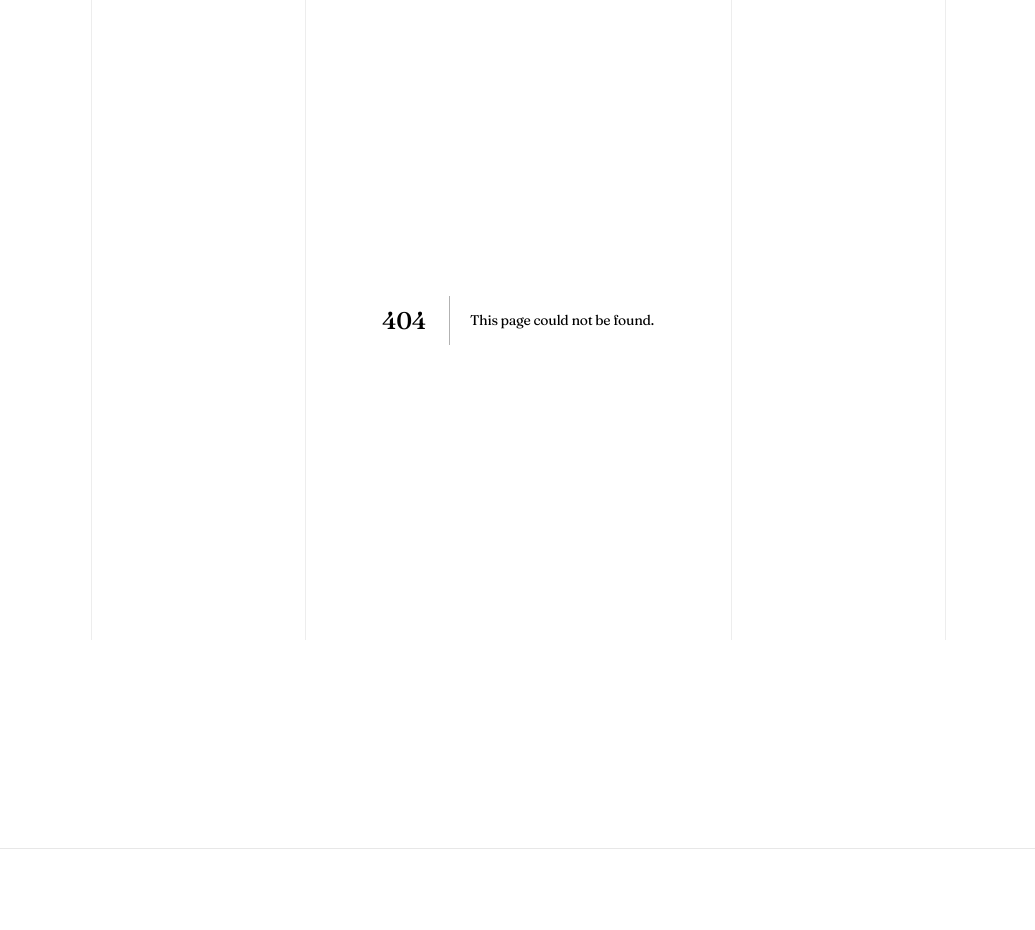
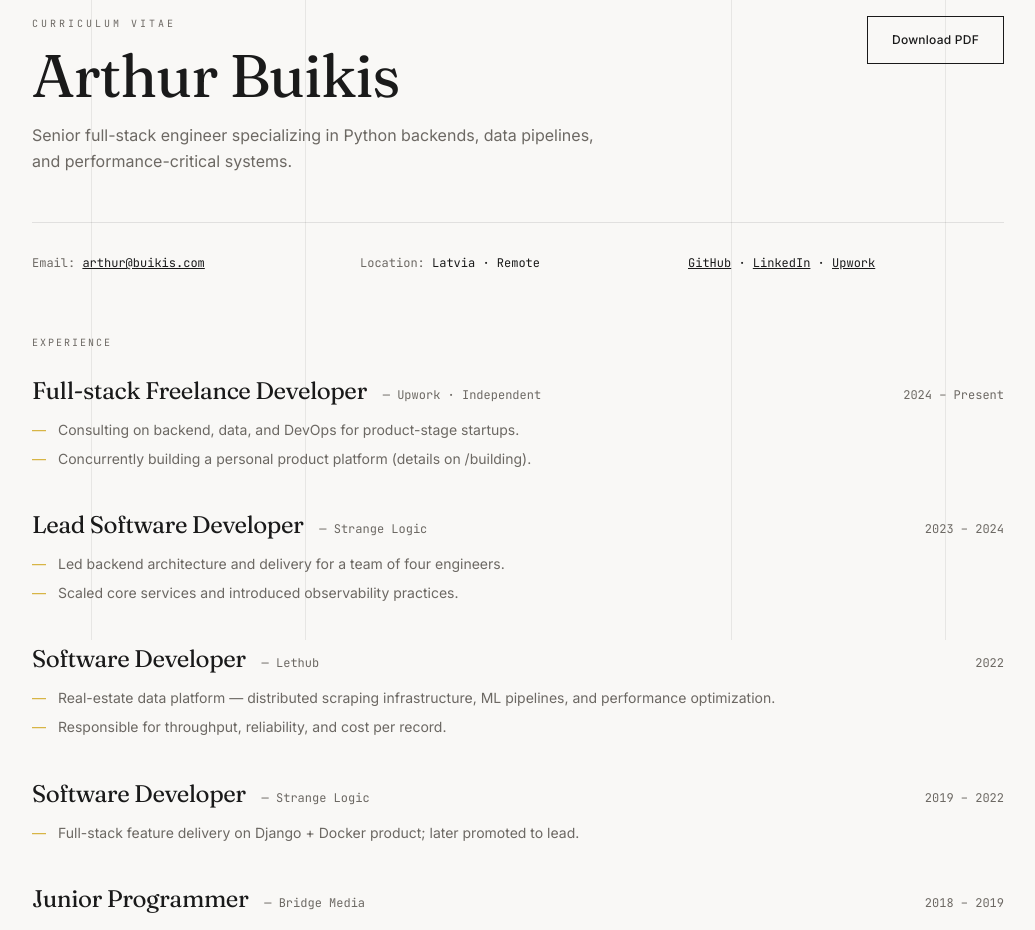
Before and after one commit to Artufe/Artufe.github.io, a Next.js app: page /cv in a window 1280 px wide. Before the commit this address had no page. Shown: the part 160-1090 px from the top of the page, without its empty margins (122-1157 px from the left). Built offline with nearby package versions, Linux system fonts and the light colour scheme.

Commit message:
Add CV page with structured data and PDF download

```diff
--- /dev/null
+++ b/app/cv/page.tsx
@@ -0,0 +1,65 @@
+import type { Metadata } from 'next';
+import { Button } from '@/components/ui/button';
+import { cvHeadline, cvExperience } from '@/content/cv';
+import { skills } from '@/content/about';
+import { site } from '@/content/site';
+
+export const metadata: Metadata = {
+  title: 'CV',
+  description: 'Senior full-stack engineer — Python, backend, data, DevOps.',
+};
+
+export default function CVPage() {
+  return (
+    <div className="mx-auto max-w-[1100px] px-6 py-16 lg:px-16 lg:py-24 print:py-8">
+      <div className="flex items-start justify-between gap-8 flex-wrap">
+        <div>
+          <p className="font-mono text-[10px] uppercase tracking-[0.3em] text-[var(--fg-muted)]">Curriculum Vitae</p>
+          <h1 className="mt-3 font-serif text-5xl lg:text-6xl leading-[1.02]">{site.name}</h1>
+          <p className="mt-4 text-[var(--fg-muted)] max-w-xl leading-[1.65]">{cvHeadline}</p>
+        </div>
+        <a href="/cv.pdf" download className="print:hidden">
+          <Button variant="secondary">Download PDF</Button>
+        </a>
+      </div>
+
+      <div className="mt-12 pt-8 border-t border-[var(--fg)]/10 grid gap-3 md:grid-cols-3 font-mono text-xs">
+        <div><span className="text-[var(--fg-muted)]">Email: </span><a href={`mailto:${site.email}`} className="underline hover:text-[var(--accent)]">{site.email}</a></div>
+        <div><span className="text-[var(--fg-muted)]">Location: </span>Latvia · Remote</div>
+        <div>{site.socials.map((s, i) => <span key={s.href}>{i > 0 && ' · '}<a href={s.href} target="_blank" rel="noreferrer" className="underline hover:text-[var(--accent)]">{s.label}</a></span>)}</div>
+      </div>
+
+      <section className="mt-16">
+        <p className="font-mono text-[10px] uppercase tracking-[0.2em] text-[var(--fg-muted)]">Experience</p>
+        <ul className="mt-6 space-y-10">
+          {cvExperience.map((job) => (
+            <li key={`${job.period}-${job.company}`}>
+              <div className="flex flex-wrap items-baseline gap-x-4">
+                <h2 className="font-serif text-2xl leading-tight">{job.role}</h2>
+                <span className="font-mono text-xs text-[var(--fg-muted)]">&mdash; {job.company}</span>
+                <span className="font-mono text-xs text-[var(--fg-muted)] ml-auto">{job.period}</span>
+              </div>
+              <ul className="mt-3 space-y-1.5 text-sm leading-[1.65] text-[var(--fg-muted)] max-w-3xl">
+                {job.bullets.map((b, i) => (
+                  <li key={i} className="flex gap-3"><span className="text-[var(--accent)]">&mdash;</span><span>{b}</span></li>
+                ))}
+              </ul>
+            </li>
+          ))}
+        </ul>
+      </section>
+
+      <section className="mt-16 pt-8 border-t border-[var(--fg)]/10">
+        <p className="font-mono text-[10px] uppercase tracking-[0.2em] text-[var(--fg-muted)]">Stack</p>
+        <div className="mt-6 grid gap-6 md:grid-cols-4">
+          {Object.entries(skills).map(([group, items]) => (
+            <div key={group}>
+              <p className="font-serif text-lg mb-2">{group}</p>
+              <p className="font-mono text-xs text-[var(--fg-muted)] leading-[1.7]">{items.join(' · ')}</p>
+            </div>
+          ))}
+        </div>
+      </section>
+    </div>
+  );
+}
--- /dev/null
+++ b/content/cv.ts
@@ -0,0 +1,63 @@
+export interface CVExperience {
+  role: string;
+  company: string;
+  period: string;
+  location?: string;
+  bullets: string[];
+}
+
+export const cvHeadline = 'Senior full-stack engineer specializing in Python backends, data pipelines, and performance-critical systems.';
+
+export const cvExperience: CVExperience[] = [
+  {
+    role: 'Full-stack Freelance Developer',
+    company: 'Upwork · Independent',
+    period: '2024 – Present',
+    bullets: [
+      'Consulting on backend, data, and DevOps for product-stage startups.',
+      'Concurrently building a personal product platform (details on /building).',
+    ],
+  },
+  {
+    role: 'Lead Software Developer',
+    company: 'Strange Logic',
+    period: '2023 – 2024',
+    bullets: [
+      'Led backend architecture and delivery for a team of four engineers.',
+      'Scaled core services and introduced observability practices.',
+    ],
+  },
+  {
+    role: 'Software Developer',
+    company: 'Lethub',
+    period: '2022',
+    bullets: [
+      'Real-estate data platform — distributed scraping infrastructure, ML pipelines, and performance optimization.',
+      'Responsible for throughput, reliability, and cost per record.',
+    ],
+  },
+  {
+    role: 'Software Developer',
+    company: 'Strange Logic',
+    period: '2019 – 2022',
+    bullets: [
+      'Full-stack feature delivery on Django + Docker product; later promoted to lead.',
+    ],
+  },
+  {
+    role: 'Junior Programmer',
+    company: 'Bridge Media',
+    period: '2018 – 2019',
+    bullets: [
+      'First full-time role. Shipped production features in Python and JavaScript.',
+    ],
+  },
+  {
+    role: 'Software Developer (Freelance)',
+    company: 'Upwork',
+    period: '2017 – 2018',
+    bullets: [
+      'Self-taught Python; delivered 7+ completed freelance projects.',
+    ],
+  },
+];
```
